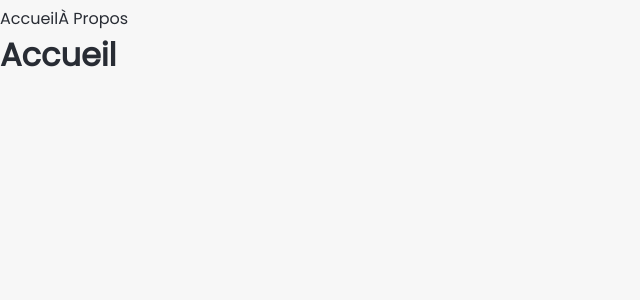
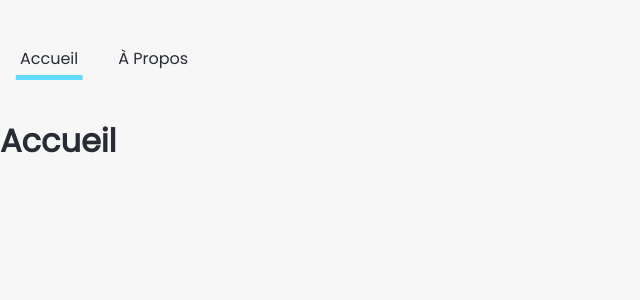
Before and after one commit to doums10/react-country-app, a React (Create React App) app: page / in a window 1280 px wide. Shown: the top 300 px of the page, without its empty margins (0-640 px from the left). Built offline with nearby package versions, Linux system fonts and the light colour scheme.

Commit message:
style navigation ajouté

```diff
--- /dev/null
+++ b/src/styles/_navigation.scss
@@ -0,0 +1,24 @@
+.navigation {
+  margin: 26px 0;
+  display: flex;
+
+		a{
+			margin: 10px;
+			padding:10px;
+			position: relative;
+		}
+
+		.nav-active{
+			&::after{
+				content:"";
+				width: 85%;
+				height: 5px;
+				background-color: $color-1;
+				position: absolute;
+				bottom:1px;
+				left: 50%;
+				transform: translateX(-50%);
+
+			}
+		}
+}
--- a/src/styles/index.scss
+++ b/src/styles/index.scss
@@ -1 +1,2 @@
 @import "./settings";
+@import "./navigation";
```
